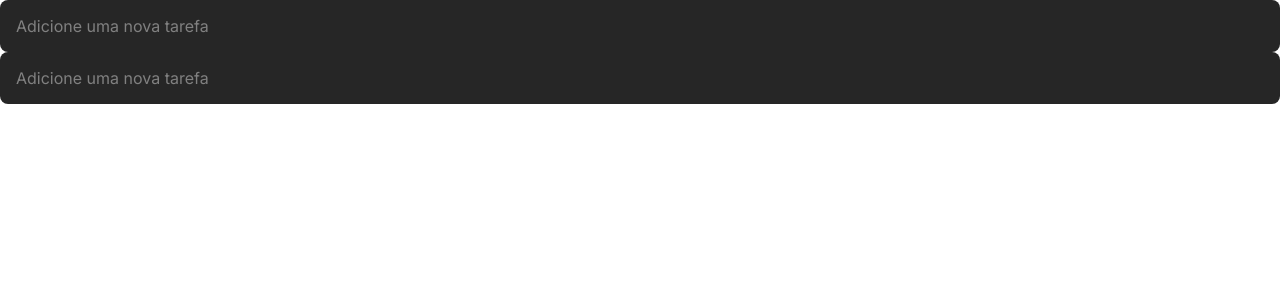
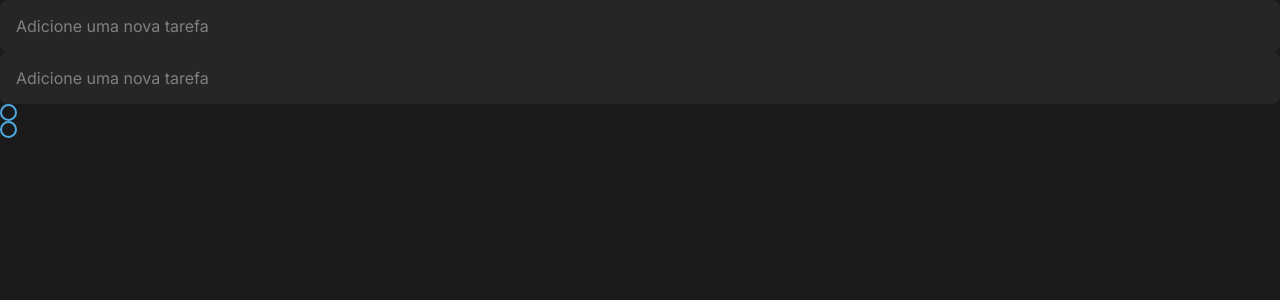
Before and after one commit to MyIgnite2022/todo, a React (Vite) app: page / in a window 1280 px wide. Shown: the top 300 px of the page. Built offline with nearby package versions, Linux system fonts and the light colour scheme.

Commit message:
component checkbox

```diff
--- a/src/App.tsx
+++ b/src/App.tsx
@@ -1,3 +1,4 @@
+import { Checkbox } from './components/Checkbox'
 import { Input } from './components/Input'
 import './global.scss'
 
@@ -7,6 +8,8 @@ function App() {
     <>
     <Input />
     <Input />
+    <Checkbox />
+    <Checkbox />
     </>
   )
 }
--- /dev/null
+++ b/src/components/Checkbox/index.tsx
@@ -0,0 +1,9 @@
+import styles from './style.module.scss'
+
+export function Checkbox() {
+  return (
+    <label className={styles.groupCheckbox}>
+      <input type="checkbox" />
+    </label>
+  )
+}
--- /dev/null
+++ b/src/components/Checkbox/style.module.scss
@@ -0,0 +1,50 @@
+.groupCheckbox {
+  display: block;
+  width: 17px;
+  height: 17px;
+  background: none;
+  border-radius: 50%;
+  border: 2px solid var(--blue);
+
+  &:hover {
+    background: rgba($color: #5E60CE, $alpha: .2)
+  }
+
+  input {
+    display: block;
+    height: 0;
+    position: relative;
+
+    &:checked {
+      &::before {
+        content: '';
+        display: block;
+        width: 17px;
+        height: 17px;
+        background: url(../../assets/checked.svg);
+        background-size: 9px;
+        background-repeat: no-repeat;
+
+        position: absolute;
+        top: 4px;
+        left: 2px;
+
+        z-index: 999;
+      }
+
+      &:after {
+        content: '';
+        display: block;
+        width: 15px;
+        height: 15px;
+        background: var(--purple-dark);
+        border-radius: 50%;
+        position: absolute;
+        top: -2px;
+        left: -2px;
+
+        border: 1px solid var(--purple-dark);
+      }
+    }
+  }
+}
--- a/src/global.scss
+++ b/src/global.scss
@@ -42,7 +42,7 @@ html {
 }
 
 body {
-  background: var(--gray-900);
+  background: var(--gray-600);
   color: var(--gray-300);
   -webkit-font-smoothing: antialiased;
 }
```
Also changed, not shown: src/assets/checked.svg (added), src/components/Input/index.tsx (renamed from src/components/Input.tsx), src/components/Input/style.module.scss (renamed from src/components/style.module.scss).
